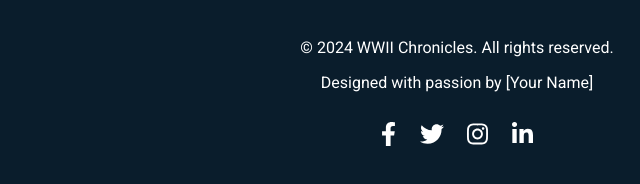
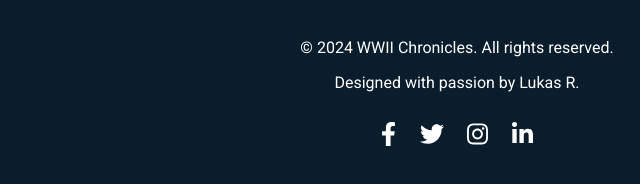
Before and after one commit to LukasOnGith/WWII, a plain HTML site: page index.html in a window 1280 px wide. Shown: the part 7801-7985 px from the top of the page, 183-823 px from the left. Drawn offline with nearby package versions, Linux system fonts and the light colour scheme.

Commit message:
Update index.html

```diff
--- a/index.html
+++ b/index.html
@@ -755,7 +755,7 @@
     <!-- Footer -->
     <footer>
         <p>&copy; 2024 WWII Chronicles. All rights reserved.</p>
-        <p>Designed with passion by [Your Name]</p>
+        <p>Designed with passion by Lukas R.</p>
         <div class="social-icons">
             <a href="#" aria-label="Facebook"><i class="fab fa-facebook-f"></i></a>
             <a href="#" aria-label="Twitter"><i class="fab fa-twitter"></i></a>
```
